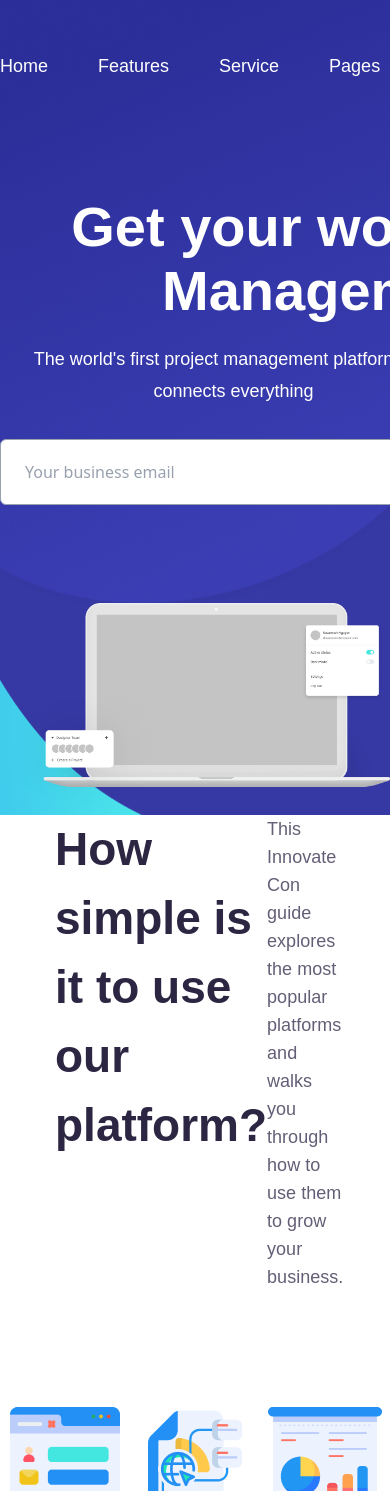
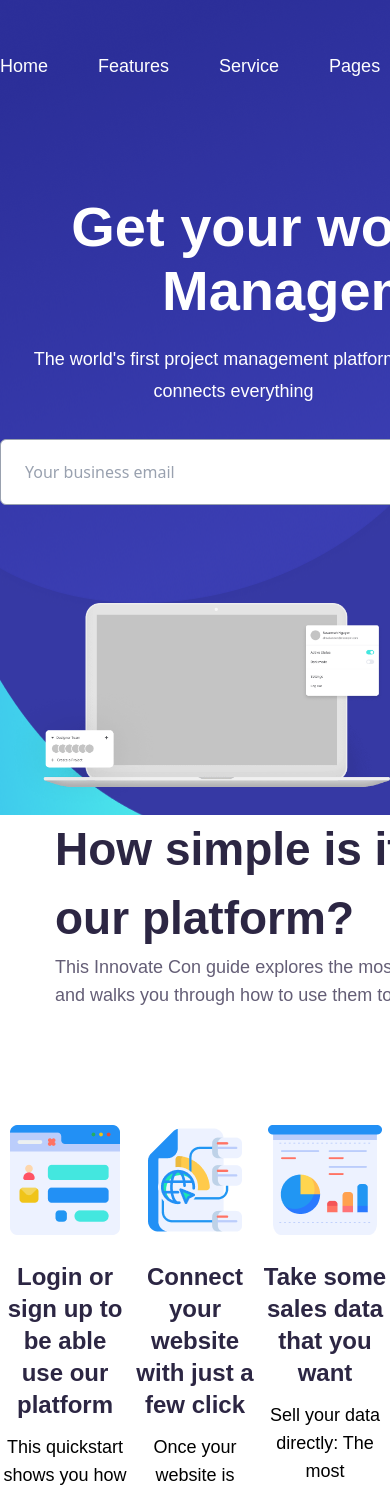
Before and after one commit to MonjurElahiTouheed/innovate-react, a React (Vite) app: page / in a window 390 px wide. Shown: the top 1491 px of the page. Built offline with nearby package versions, Linux system fonts and the light colour scheme.

Commit message:
changed flex direction for small device in content section

```diff
--- a/src/components/Content/Content.jsx
+++ b/src/components/Content/Content.jsx
@@ -13,7 +13,7 @@ const Content = () => {
     return (
         <div>
             <Container>
-                <Flex className='justify-between px-[55px]'>
+                <Flex className='flex-col md:flex-row justify-between px-[55px]'>
                     <h2 className='w-[540px] font-bold font-primary text-[46px] text-title '>How simple is it to use our platform?</h2>
                     <p className='w-[503px] text-lg font-secondary text-description'>This Innovate Con guide explores the most popular platforms and walks you through how to use them to grow your business.</p>
                 </Flex>
```
